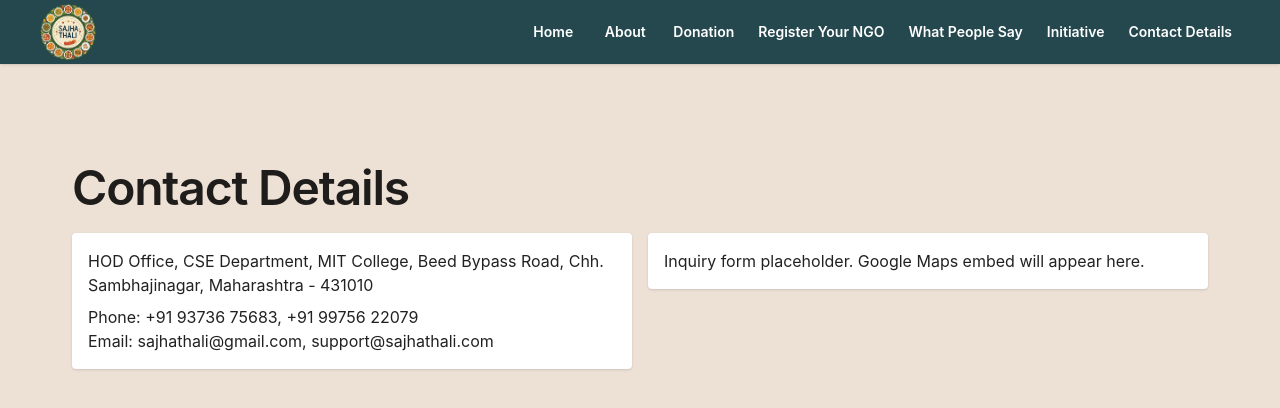
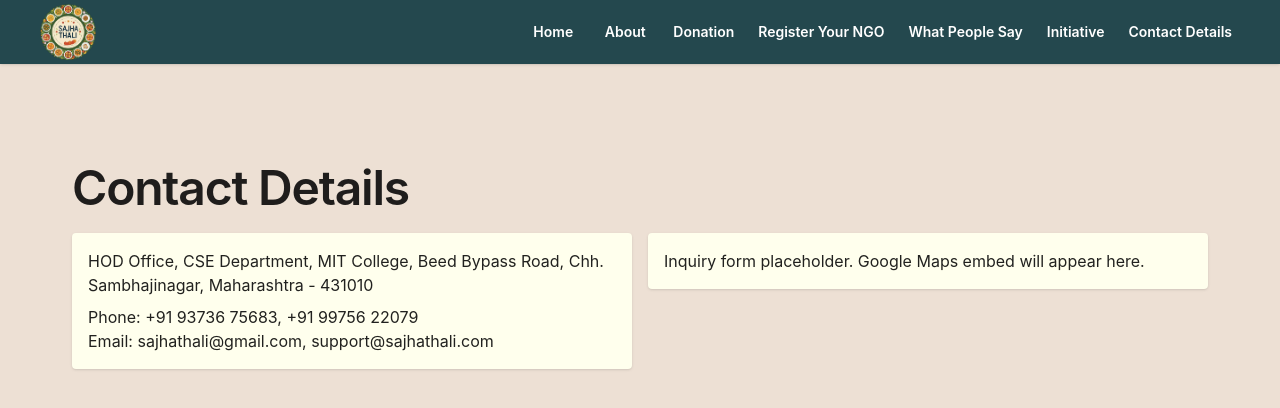
Before and after one commit to sajhathali/sothali, a Next.js app: page /contact in a window 1280 px wide. Shown: the top 408 px of the page. Built offline with nearby package versions, Linux system fonts and the light colour scheme.

Commit message:
feat: update paper background color to #FFFFED for forms and cards

```diff
--- a/src/components/ThemeRegistry.tsx
+++ b/src/components/ThemeRegistry.tsx
@@ -9,7 +9,7 @@
     secondary: { main: "#f57c00" },
         background: {
           default: "#EDE0D4",
-          paper: "#ffffff",
+          paper: "#FFFFED",
         },
   },
   typography: {
```
